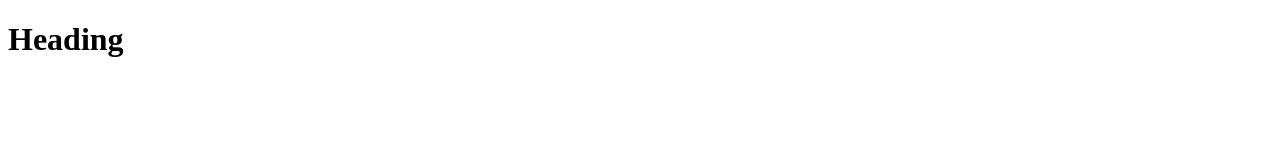
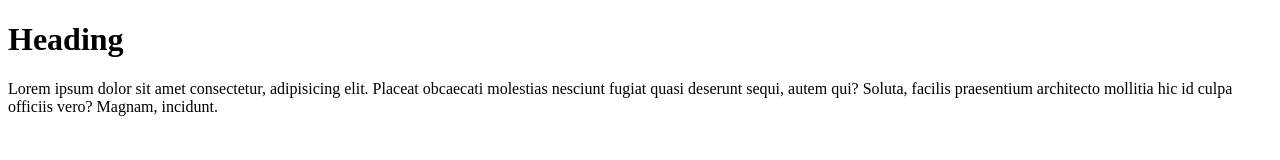
Before and after one commit to aid7214/project1, a plain HTML site: page index.html in a window 1280 px wide. Drawn offline with Linux system fonts and the light colour scheme.

Commit message:
mycommit3

```diff
--- a/index.html
+++ b/index.html
@@ -7,5 +7,6 @@
 </head>
 <body>
     <h1>Heading</h2>
+        <p>Lorem ipsum dolor sit amet consectetur, adipisicing elit. Placeat obcaecati molestias nesciunt fugiat quasi deserunt sequi, autem qui? Soluta, facilis praesentium architecto mollitia hic id culpa officiis vero? Magnam, incidunt.</p>
 </body>
 </html>
```
